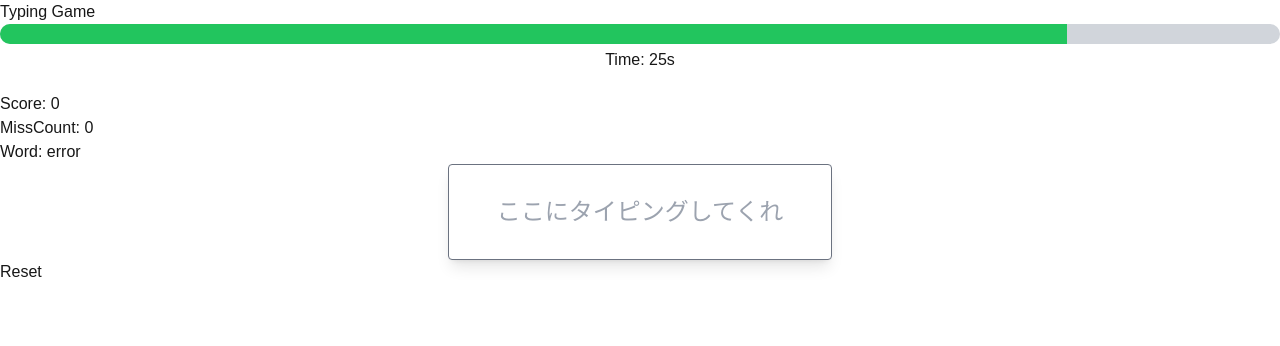
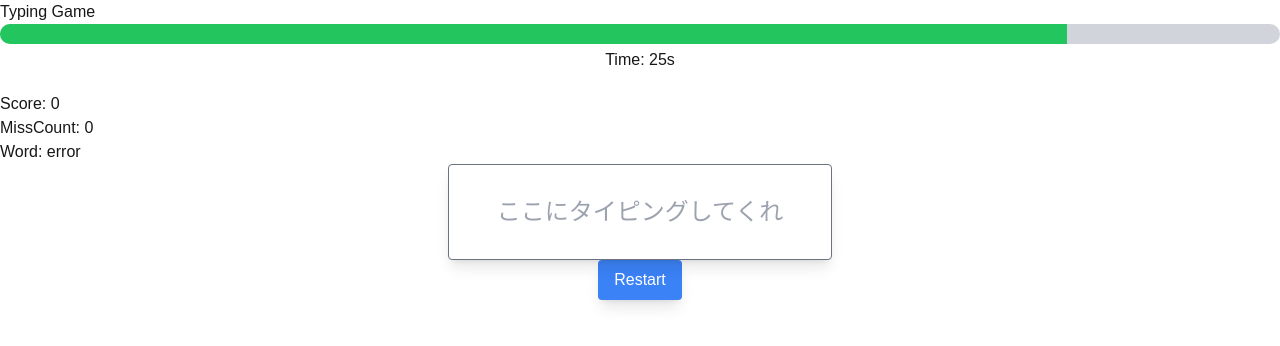
Before and after one commit to Takeaio/TypingGame, a Next.js app in the folder frontend/: page / in a window 1280 px wide. Shown: the top 346 px of the page. Built offline with nearby package versions, Linux system fonts and the light colour scheme; no server answers.

Commit message:
restartボタンの編集

```diff
--- a/frontend/components/ResetButton.tsx
+++ b/frontend/components/ResetButton.tsx
@@ -1,11 +1,38 @@
 import React from 'react';
+
+const styles={
+    container:`
+        flex
+        items-center
+        justify-center
+    `,
+    button: `
+        bg-blue-500
+        text-white
+        py-2
+        px-4
+        rounded
+        shadow-lg
+        hover:bg-blue-700
+        focus:outline-none
+        focus:ring-2
+        focus:ring-blue-500
+    `
+}
+
 
 interface ResetButtonProps {
   onClick: () => void;
 }
 
 const ResetButton: React.FC<ResetButtonProps> = ({ onClick }) => {
-  return <input id="reset" type="button" value="Reset" onClick={onClick} />;
+  return (
+    <div className={styles.container}>
+        <input className={styles.button} id="reset" type="button" value="Restart" onClick={onClick} />
+    </div>
+
+
+  )
 };
 
 export default ResetButton;
```
